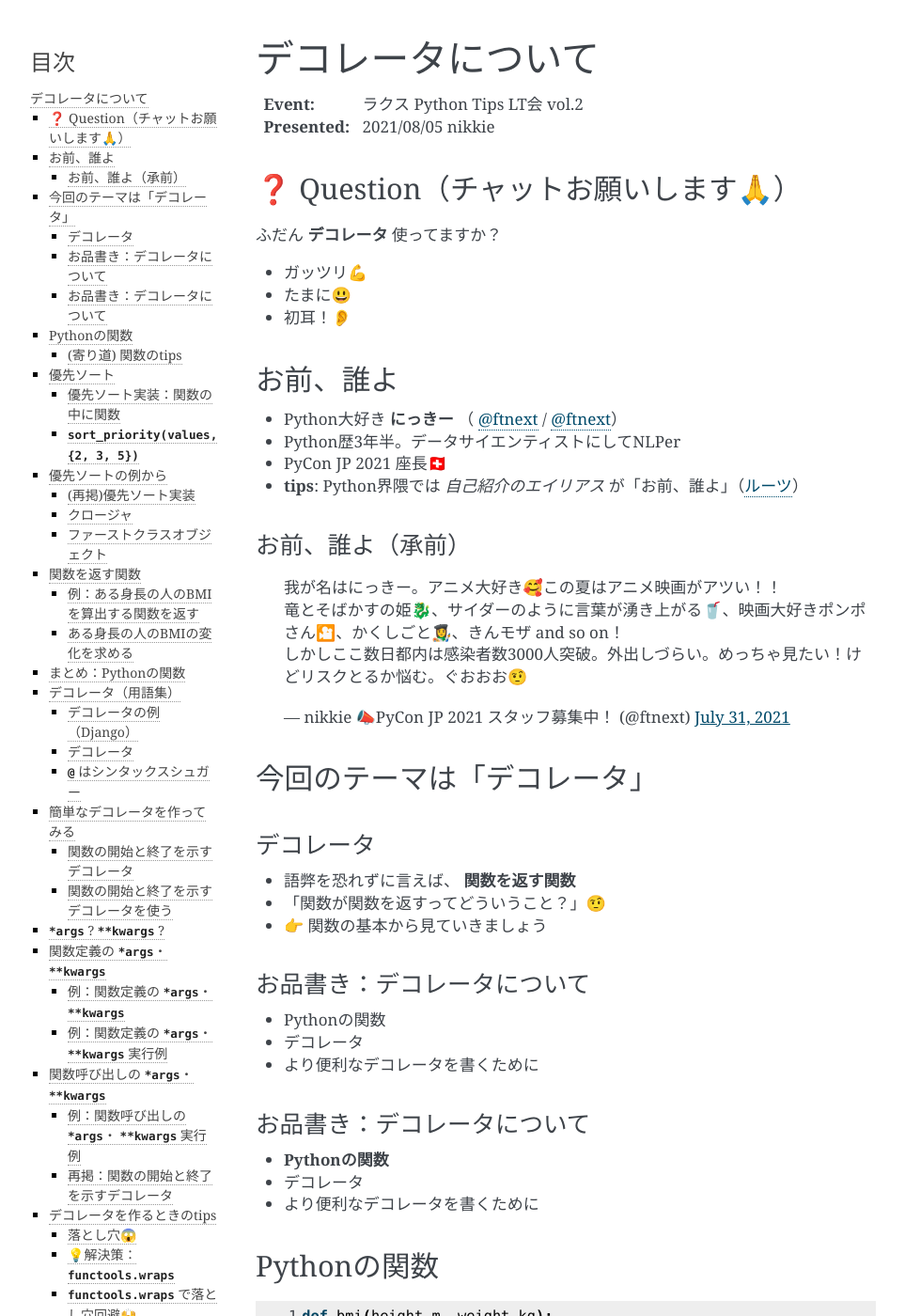
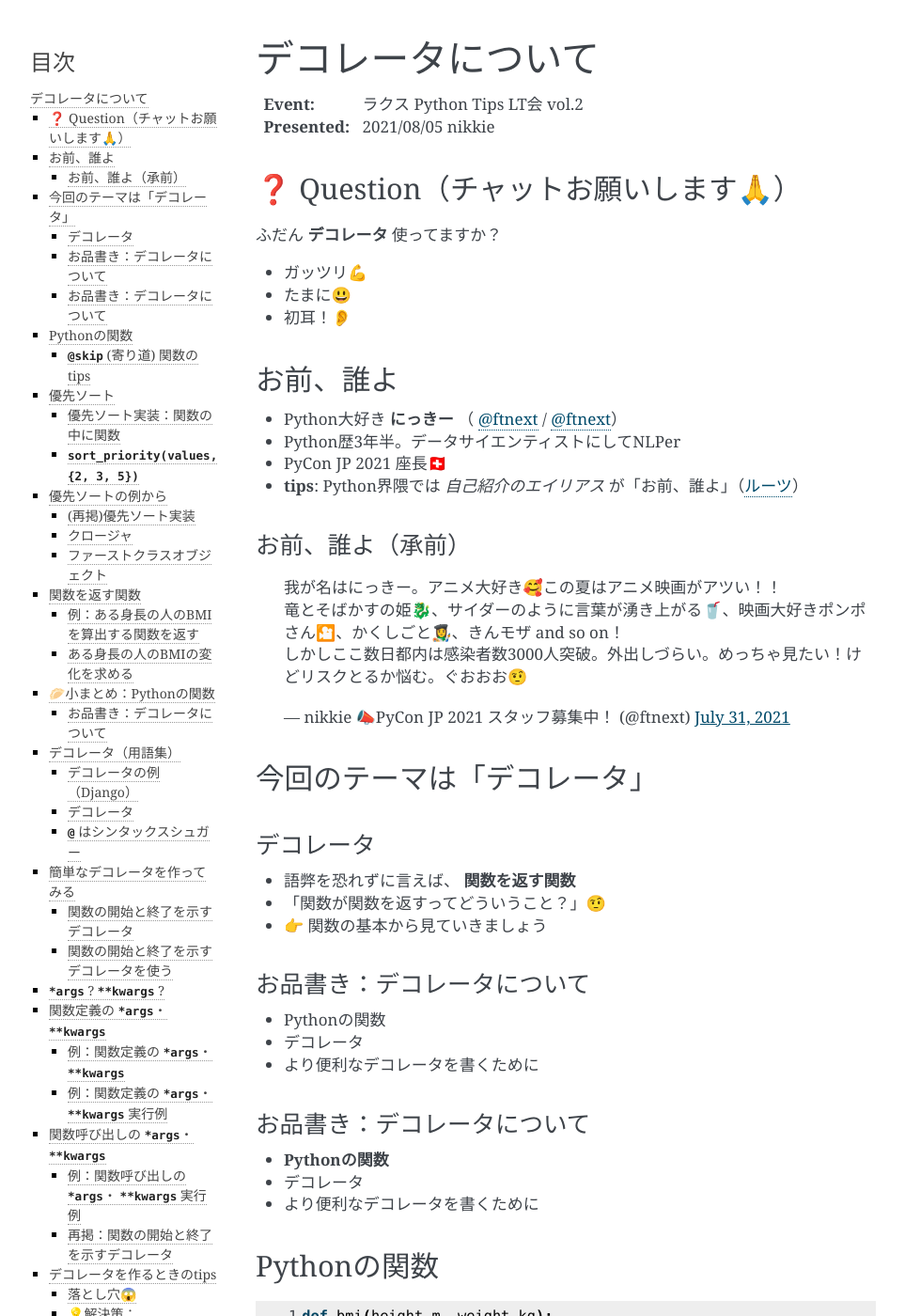
Before and after one commit to ftnext/2021_slides, a Sphinx documentation site: the page built from source/rakus_Aug_pythontips/about_decorators.rst, in a window 1280 px wide and 1400 px high. Shown: the whole window at 94% size, without its empty margins (148-1111 px from the left). Built offline with Sphinx 7.4.7, drawn with Linux system fonts in a browser that asks for light colours; comment, search, counter and statistics services are not loaded; some of the changed text lies outside the part shown.

Commit message:
[style] Tweak styles

```diff
--- a/source/rakus_Aug_pythontips/python_functions.rst.txt
+++ b/source/rakus_Aug_pythontips/python_functions.rst.txt
@@ -17,7 +17,7 @@ Pythonの関数
     >>> bmi(1.58, 46)
     18.426534209261334
 
-(寄り道) 関数のtips
+``@skip`` (寄り道) 関数のtips
 ------------------------------------------------
 
 * 返り値として複数の式を返せる（タプル）
@@ -147,9 +147,16 @@ https://github.com/bslatkin/effectivepython/blob/master/example_code/item_21.py#
     >>> bmi(50)
     20.0288415318058
 
-まとめ：Pythonの関数
+🥟小まとめ：Pythonの関数
 ============================================================
 
 * 関数の中に関数を書く例を見てきた
 * クロージャ：内側の関数から外側の関数の引数を **参照** できる
 * ファーストクラスオブジェクト：内側の関数を外側の関数の **返り値** にできる
+
+お品書き：デコレータについて
+------------------------------------------------
+
+* Pythonの関数
+* **デコレータ**
+* より便利なデコレータを書くために
```
